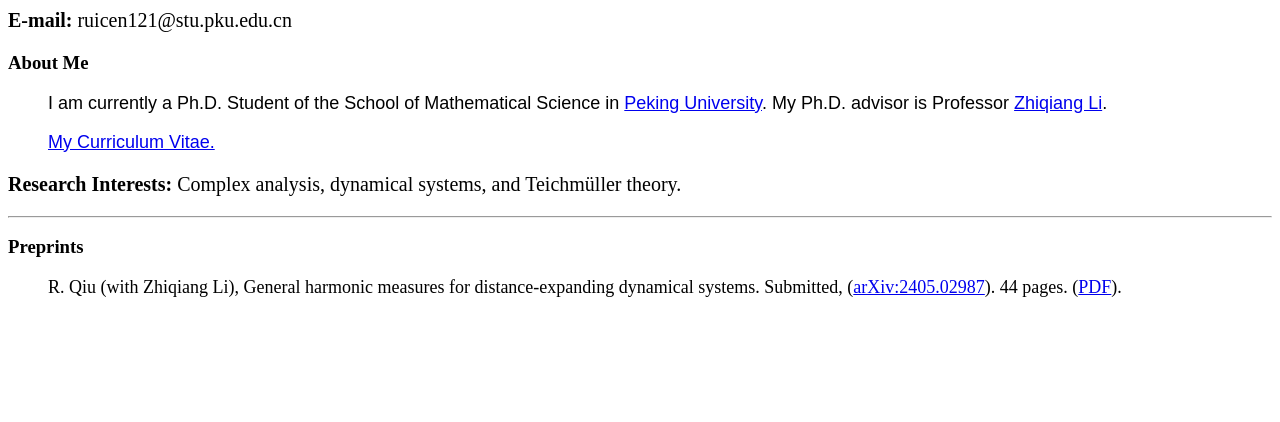
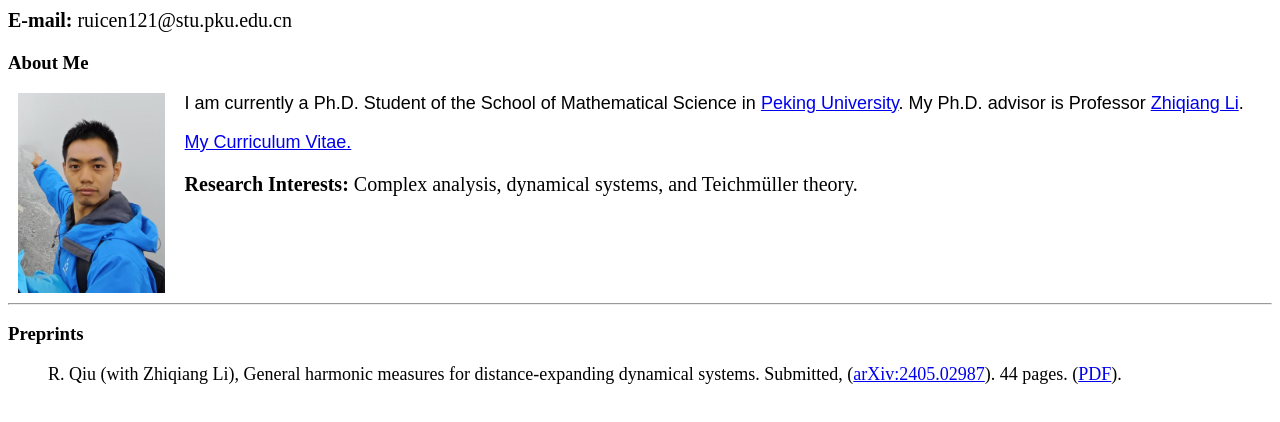
Before and after one commit to Qrison/Ruicen-Qiu-Personal-Website, a plain HTML site: page main.html in a window 1280 px wide. Shown: the part 124-546 px from the top of the page. Drawn offline with nearby package versions, Linux system fonts and the light colour scheme; some packages are replaced by stand-ins of ours.

Commit message:
Add files via upload

```diff
--- a/main.html
+++ b/main.html
@@ -65,6 +65,12 @@ li
     font-size: 15px;
     font-family: Arial, Helvetica, sans-serif;
 }
+.photo {
+  float: left;
+  margin-right:20px;
+  margin-left: 10px;
+  margin-bottom: 10px;
+}
 </style>
 </head>
 <title>Home Page of Ruicen Qiu</title>
@@ -97,27 +103,29 @@ li
 <p class="intro_brief"><b>E-mail:</b> ruicen121@stu.pku.edu.cn</p>
 
 <h3>About Me</h3>
+<img src="photo.jpg" alt="A photo of mine." height="200px" class="photo">
 <p class="intro">
 	I am currently a Ph.D. Student of the School of Mathematical Science in
 	<a href="https://english.pku.edu.cn/">Peking University</a>. My Ph.D. advisor is Professor
 	<a href="https://www.math.pku.edu.cn/teachers/lizq/index.html">Zhiqiang Li</a>.
 </p>
+
 <p class="intro">
-	<a href="https://qrison.github.io/Personal-Webpage/CV.pdf">My Curriculum Vitae.</a>
+	<a href="CV.pdf">My Curriculum Vitae.</a>
 </p>
 
 <p class="intro_brief"><b>Research Interests:</b> Complex analysis, dynamical systems, and Teichmüller theory.</p>
 
 
 
-<hr />
+<hr  style="clear: left;"/>
 
 <h3>Preprints</h3>
 <p class="publication">
 	R. Qiu (with Zhiqiang Li), General harmonic measures for distance-expanding dynamical systems. Submitted,
 	(<a href="https://arxiv.org/abs/2405.02987">arXiv:2405.02987</a>).
 	44 pages.
-	(<a href="https://qrison.github.io/Personal-Webpage/HarmonicMeasure.pdf">PDF</a>).
+	(<a href="HarmonicMeasure.pdf">PDF</a>).
 </p>
 
 
```
Also changed, not shown: photo.jpg (added).
